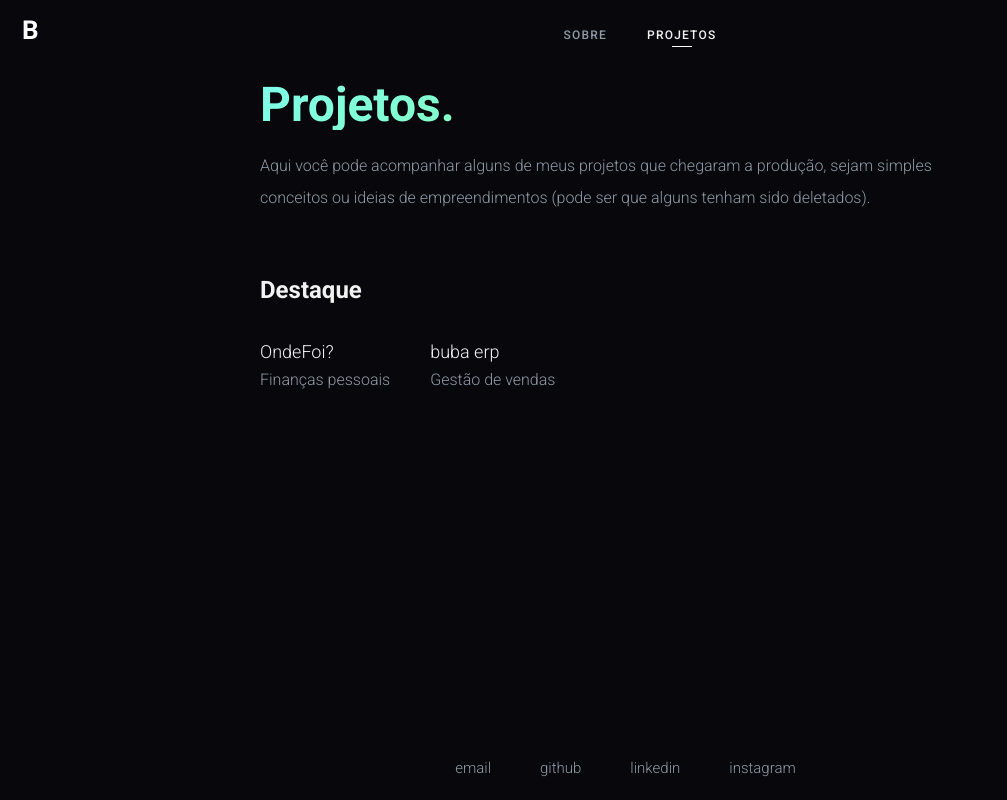
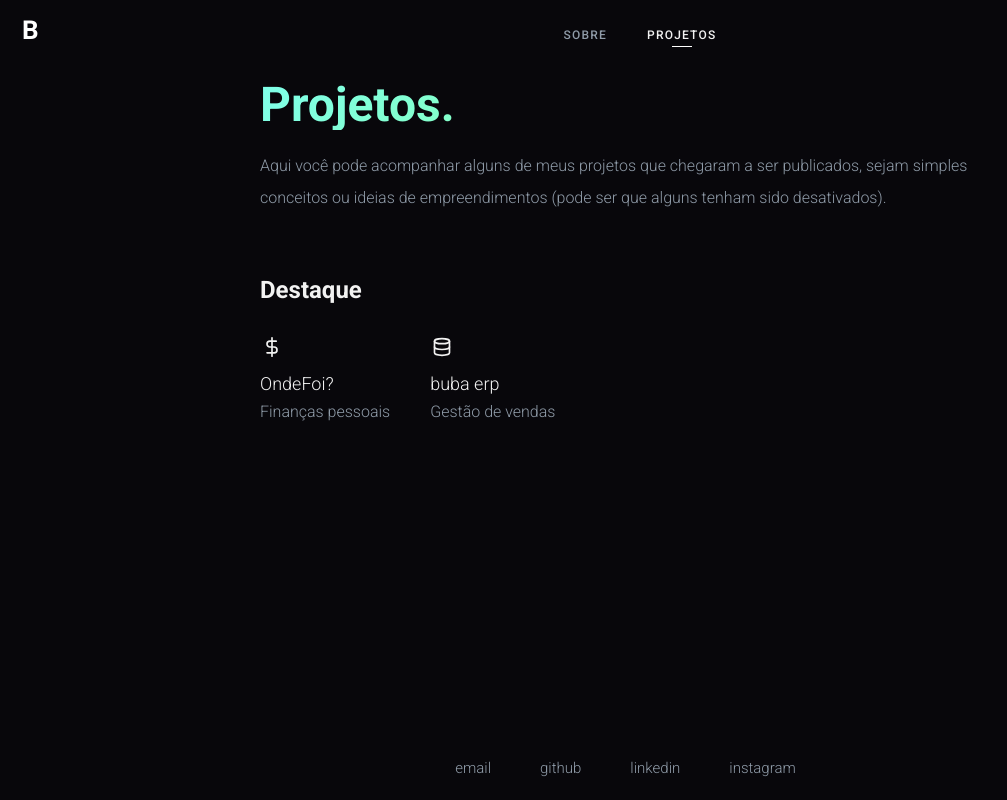
Before and after one commit to eduardobuba21/eduardo-buba-dev, a Next.js app: page /projects in a window 1280 px wide. Shown: the whole page, without its empty margins (0-1007 px from the left). Built offline with nearby package versions, Linux system fonts and the light colour scheme.

Commit message:
feat: projects icons

```diff
--- a/src/app/about/page.tsx
+++ b/src/app/about/page.tsx
@@ -217,6 +217,8 @@ const PostContainer = styled('div')`
 
 const ProfileImg = styled(Image)`
   border-radius: var(--border-radius);
+  height: auto;
+  max-width: 100%;
 `;
 
 const Section = styled('div')`
--- a/src/app/projects/page.tsx
+++ b/src/app/projects/page.tsx
@@ -3,7 +3,32 @@
 import { useState } from 'react';
 import { mq } from '@/utils/theme';
 import styled from '@emotion/styled';
+import { Icon, Database, DollarSign } from 'react-feather';
 import { motion, AnimatePresence } from '@/components/motion';
+
+/* ---------------------------------------------------------------------- */
+
+type ProjectItem = {
+  title: string;
+  description: string;
+  url: string;
+  icon: Icon;
+};
+
+const projects: ProjectItem[] = [
+  {
+    title: 'OndeFoi?',
+    description: 'Finanças pessoais',
+    url: 'https://play.google.com/store/apps/details?id=com.ebuba.finances',
+    icon: DollarSign,
+  },
+  {
+    title: 'buba erp',
+    description: 'Gestão de vendas',
+    url: 'https://www.buba.dev/',
+    icon: Database,
+  },
+];
 
 /* ---------------------------------------------------------------------- */
 
@@ -19,29 +44,26 @@ export default function Projects() {
 
             <p>
               Aqui você pode acompanhar alguns de meus projetos que chegaram a
-              produção, sejam simples conceitos ou ideias de empreendimentos
-              (pode ser que alguns tenham sido deletados).
+              ser publicados, sejam simples conceitos ou ideias de
+              empreendimentos (pode ser que alguns tenham sido desativados).
             </p>
 
             <h2>Destaque</h2>
             <FeaturedProjects>
-              <Project href={''} target="_blank">
-                <Animation index={0}>
-                  <Body>
-                    <Title>OndeFoi?</Title>
-                    <Description>Finanças pessoais</Description>
-                  </Body>
-                </Animation>
-              </Project>
-
-              <Project href={''} target="_blank">
-                <Animation index={1}>
-                  <Body>
-                    <Title>buba erp</Title>
-                    <Description>Gestão de vendas</Description>
-                  </Body>
-                </Animation>
-              </Project>
+              {projects.map((item, index) => {
+                const { title, description, url, icon: Icon } = item;
+                return (
+                  <Project key={index} href={url} target="_blank">
+                    <Animation index={index}>
+                      <Body>
+                        <Icon height={20} />
+                        <Title>{title}</Title>
+                        <Description>{description}</Description>
+                      </Body>
+                    </Animation>
+                  </Project>
+                );
+              })}
             </FeaturedProjects>
           </PostMain>
         </PostContainer>
```
